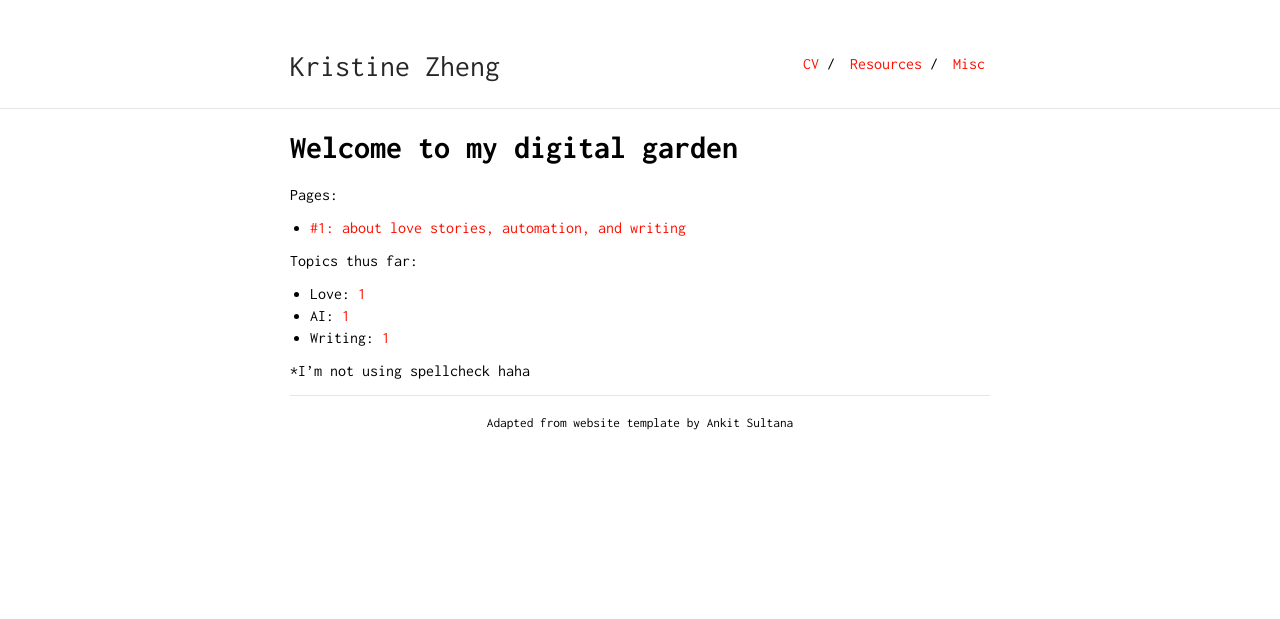
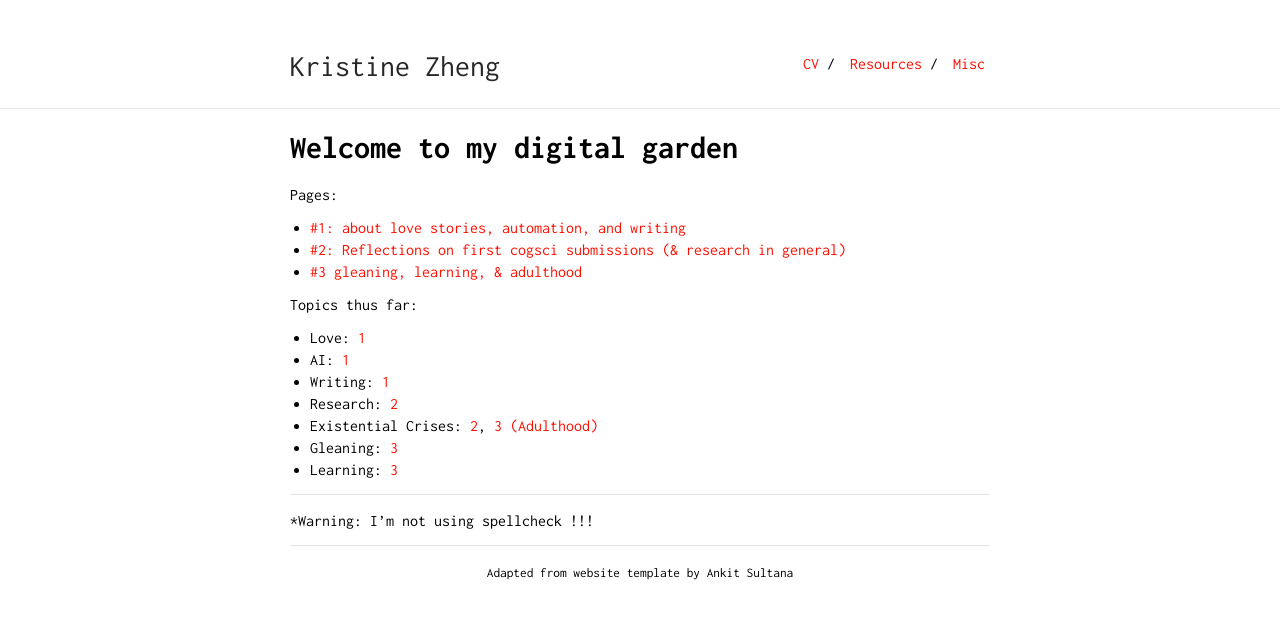
Before and after one commit to kristinezheng/kristinezheng.github.io, a Jekyll site: the page built from garden/index.md, in a window 1280 px wide. Shown: the top 619 px of the page. Built offline with Jekyll 4.4.1, drawn with Linux system fonts in a browser that asks for light colours; our own code applies the rules of GitHub Pages for plain Markdown files.

Commit message:
new seeds

```diff
--- a/garden/index.md
+++ b/garden/index.md
@@ -1,11 +1,20 @@
 # Welcome to my digital garden
 
 Pages:
-* [#1: about love stories, automation, and writing](02-15-2025.md)
+* [#1: about love stories, automation, and writing](1_02-15-2025.md)
+* [#2: Reflections on first cogsci submissions (& research in general)](2_02-16-2025.md)
+* [#3 gleaning, learning, & adulthood](3_02-16-2025.md)
 
 Topics thus far:
-* Love: [1](./02-15-2025.md#love-stories)
-* AI: [1](./02-15-2025.md#automation)
-* Writing: [1](./02-15-2025.md#writing)
+* Love: [1](./1_02-15-2025.md#love-stories)
+* AI: [1](./1_02-15-2025.md#automation)
+* Writing: [1](./1_02-15-2025.md#writing)
+* Research: [2](2_02-16-2025.md)
+* Existential Crises: [2](./2_02-16-2025.md#existential-crises), [3 (Adulthood)](./3_02-16-2025.md#adulthood)
+* Gleaning: [3](./3_02-16-2025.md#gleaning)
+* Learning: [3](./3_02-16-2025.md#learning)
 
-*I'm not using spellcheck haha
+
+
+----------
+*Warning: I'm not using spellcheck !!!
```
Also changed, not shown: garden/1_02-15-2025.md (renamed from garden/02-15-2025.md, +3 -3 lines), garden/2_02-16-2025.md (added, +55 -0 lines), garden/3_02-16-2025.md (added, +21 -0 lines).
